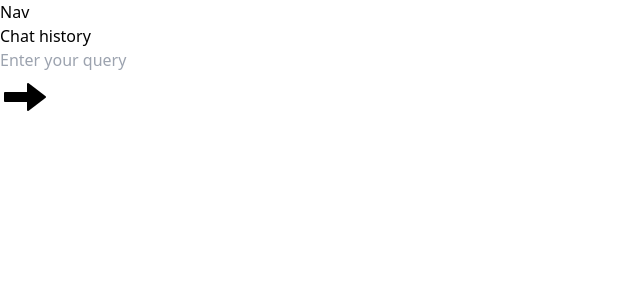
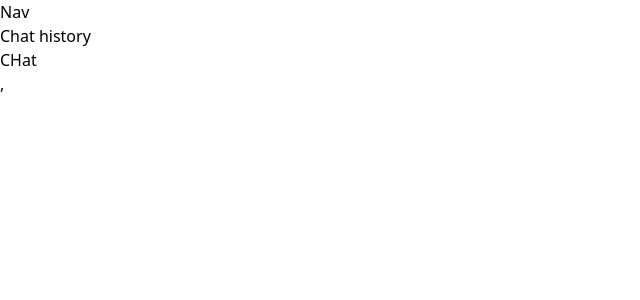
Before and after one commit to dipanshu999/ConvoAI, a React (Vite) app: page / in a window 1280 px wide. Shown: the top 300 px of the page, without its empty margins (0-640 px from the left). Built offline with nearby package versions, Linux system fonts and the light colour scheme.

Commit message:
Routes added

```diff
--- a/src/App.jsx
+++ b/src/App.jsx
@@ -1,11 +1,9 @@
-import React, { useContext } from 'react';
-
-
-import { ChatContext } from './utils/Context';
+import React from 'react';
 import Sidebar from './components/Sidebar';
-import Response from './components/Response';
-import Form from './components/Form';
-
+import 'react-router-dom'
+import { Route, Routes } from 'react-router-dom';
+import Chat from './components/Chat';
+import Home from './components/Home';
 
 export default function App() {
 
@@ -15,12 +13,10 @@ export default function App() {
 
       <Sidebar/>
 
-    <div  className="form-response w-[80vw]  ml-[20vw] bg-gray-700 mb">
-      <div className="extra-div w-[70%] mx-auto shadow-xl shadow-white bg-slate-900  rounded-xl mt-6 ">  {/* for setting width */}
-        <Response/>
-        <Form/>
-      </div>
-      </div>
+      <Routes>
+        <Route path='/chat' element={<Chat/>} />
+        <Route path='/' element={<Home/>} />
+      </Routes>
 
     </div>
   );
--- /dev/null
+++ b/src/components/Chat.jsx
@@ -0,0 +1,17 @@
+import React from 'react'
+import Response from './Response'
+import Form from './Form'
+
+export default function Chat() {
+  return (
+    <>
+    <div  className="form-response w-[80vw]  ml-[20vw] bg-gray-700 mb">
+      <div className="extra-div w-[70%] mx-auto shadow-xl shadow-white bg-slate-900  rounded-xl mt-6 ">  {/* for setting width */}
+        <Response/>
+        <Form/>
+      </div>
+    </div>
+
+    </>
+  )
+}
--- /dev/null
+++ b/src/components/Home.jsx
@@ -0,0 +1,10 @@
+import React from 'react'
+import { Link } from 'react-router-dom'
+
+export default function Home() {
+  return (
+    <div>
+       <Link className='ml-[22em]' to={'/chat'} >CHat</Link>
+    </div>
+  )
+}
--- a/src/main.jsx
+++ b/src/main.jsx
@@ -2,9 +2,12 @@ import { createRoot } from 'react-dom/client'
 import App from './App.jsx'
 import './index.css'
 import Context from './utils/Context.jsx'
+import { BrowserRouter } from 'react-router-dom'
 
 createRoot(document.getElementById('root')).render(
-  <Context>
-    <App />
-  </Context>,
+  <BrowserRouter>
+    <Context>
+      <App />
+    </Context>,
+  </BrowserRouter>
 )
```
